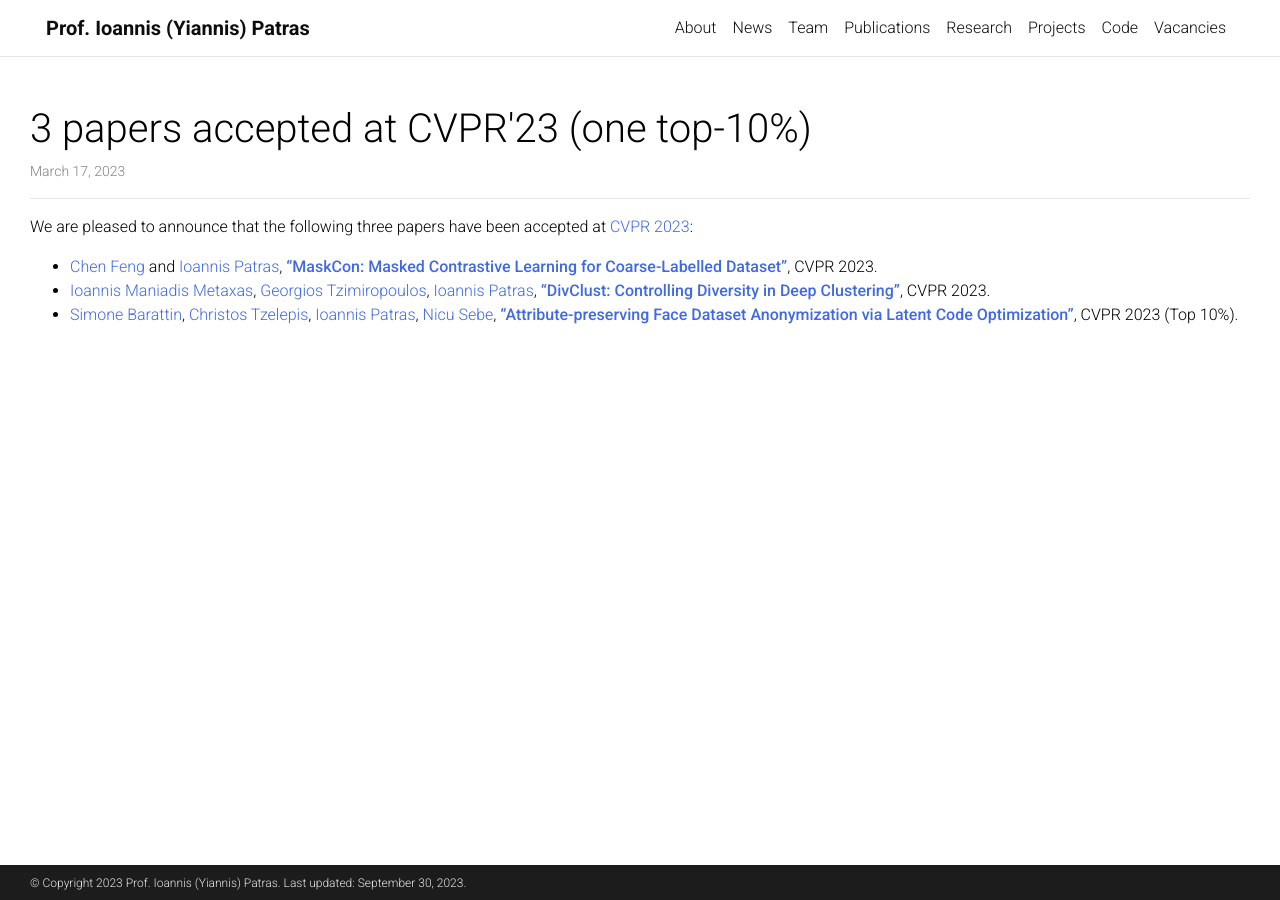
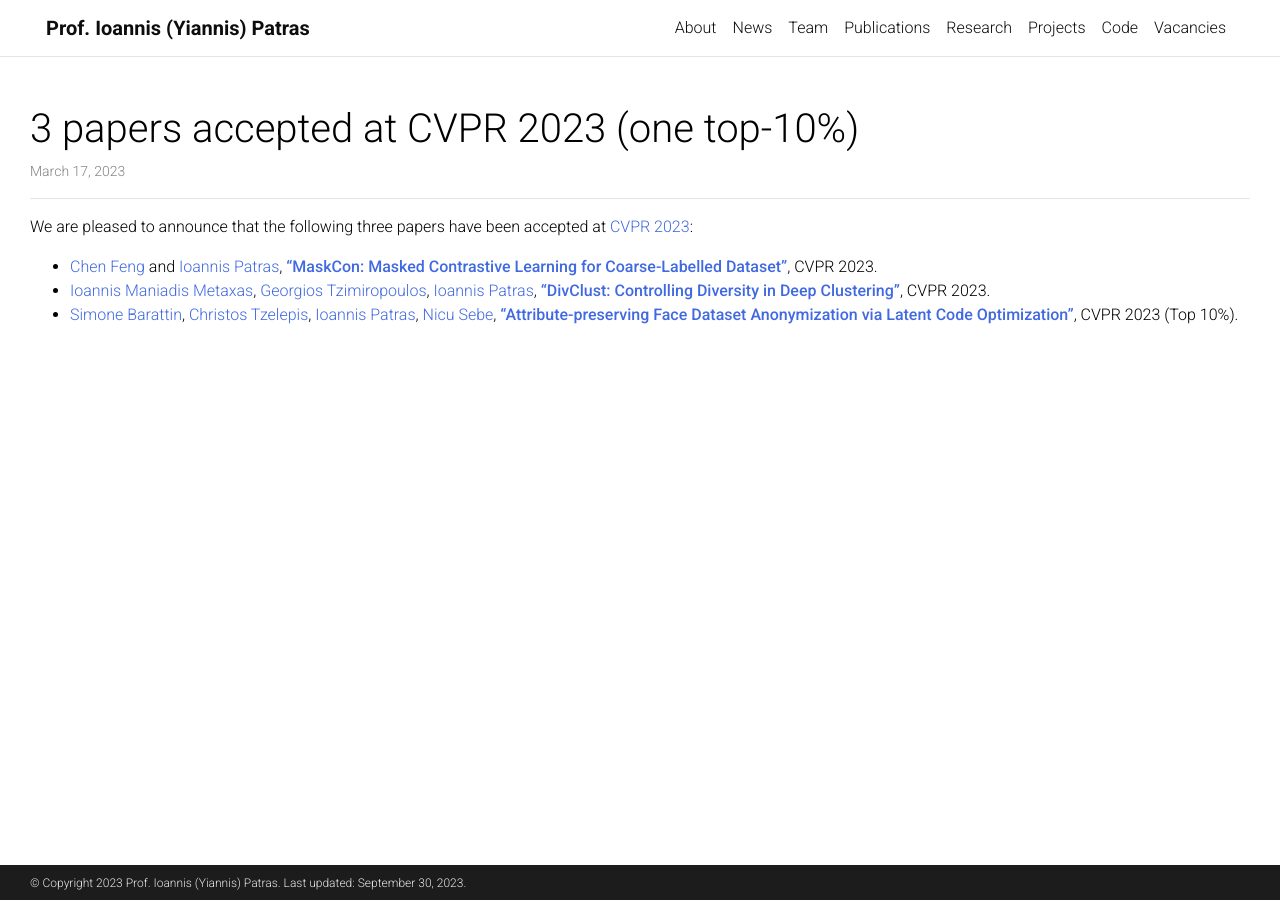
Before and after one commit to Computer-Vision-and-Human-Sensing-Lab/cvhs-website, a Jekyll site: the page built from _news/cvpr2023.md, in a window 1280 px wide. Built offline with Jekyll 4.4.1, drawn with Linux system fonts in a browser that asks for light colours; full-size pictures stand in for the smaller copies a plugin makes; comment, search, counter and statistics services are not loaded; a style sheet for code colours, icons or effects is not loaded.

Commit message:
make old years consistent w/ new

```diff
--- a/_news/cvpr2023.md
+++ b/_news/cvpr2023.md
@@ -1,6 +1,6 @@
 ---
 layout: post
-title: 3 papers accepted at CVPR'23 (one top-10%)
+title: 3 papers accepted at CVPR 2023 (one top-10%)
 date: 2023-03-17 16:11:00-0400
 inline: false
 ---
```
Also changed, not shown: _news/iclr2023.md (+1 -1 lines).
